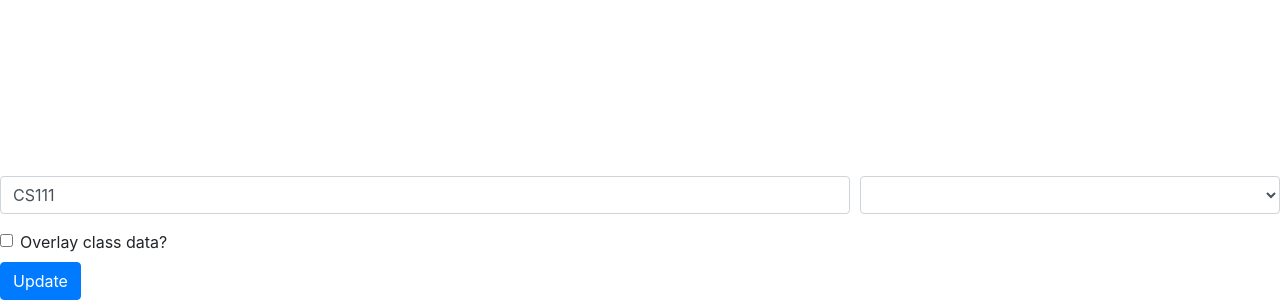
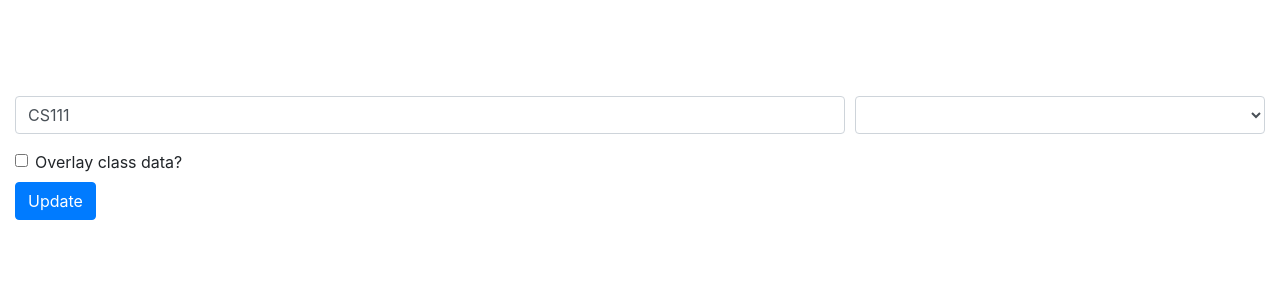
Before and after one commit to willshiao/ucr-course-dashboard, a website: page public/index.html in a window 1280 px wide. Shown: the part 544-844 px from the top of the page. After the commit the page ends 800 px from the top, so only its background shows below. Drawn offline with nearby package versions, Linux system fonts and the light colour scheme; no server answers.

Commit message:
Make index page look better

```diff
--- a/public/index.html
+++ b/public/index.html
@@ -7,7 +7,8 @@
 	<link rel="stylesheet" href="/css/typeaheadjs.css">
 </head>
 <body>
-	<div id="mainChart" style="width: 100%; height: 90vh;"></div>
+	<div class="container-fluid">
+		<div id="mainChart" style="height: 80vh;"></div>
 
 		<form action="" id="courseForm">
 			<div class="form-row">
@@ -28,9 +29,10 @@
 			  </label>
 			</div>
 
-
 			<button class="btn btn-primary" id="update-btn" type="submit">Update</button>
 		</form>
+	</div>
+
 
 	<script src="https://code.jquery.com/jquery-3.2.1.min.js"></script>
 	<script src="https://cdnjs.cloudflare.com/ajax/libs/popper.js/1.12.3/umd/popper.min.js" integrity="sha384-vFJXuSJphROIrBnz7yo7oB41mKfc8JzQZiCq4NCceLEaO4IHwicKwpJf9c9IpFgh" crossorigin="anonymous"></script>
```
Lines whose indentation alone changed are shown as unchanged.
